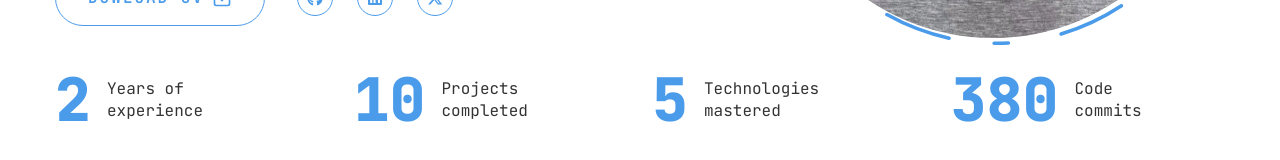
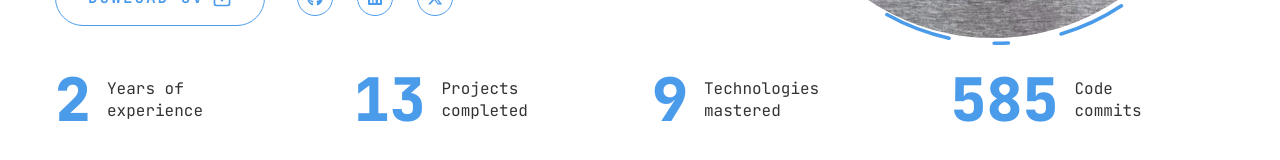
Before and after one commit to kellerkatlin/kellerkatlin.dev, a Next.js app: page / in a window 1280 px wide. Shown: the part 554-714 px from the top of the page. Built offline with nearby package versions, Linux system fonts and the light colour scheme.

Commit message:
fix: update statistics for projects completed, technologies mastered, and code commits

```diff
--- a/src/components/Stats.tsx
+++ b/src/components/Stats.tsx
@@ -62,15 +62,15 @@ export default function Stats() {
       text: "Years of experience",
     },
     {
-      num: 10,
+      num: 13,
       text: "Projects completed",
     },
     {
-      num: 5,
+      num: 9,
       text: "Technologies mastered",
     },
     {
-      num: 380,
+      num: 585,
       text: "Code commits",
     },
   ];
```
